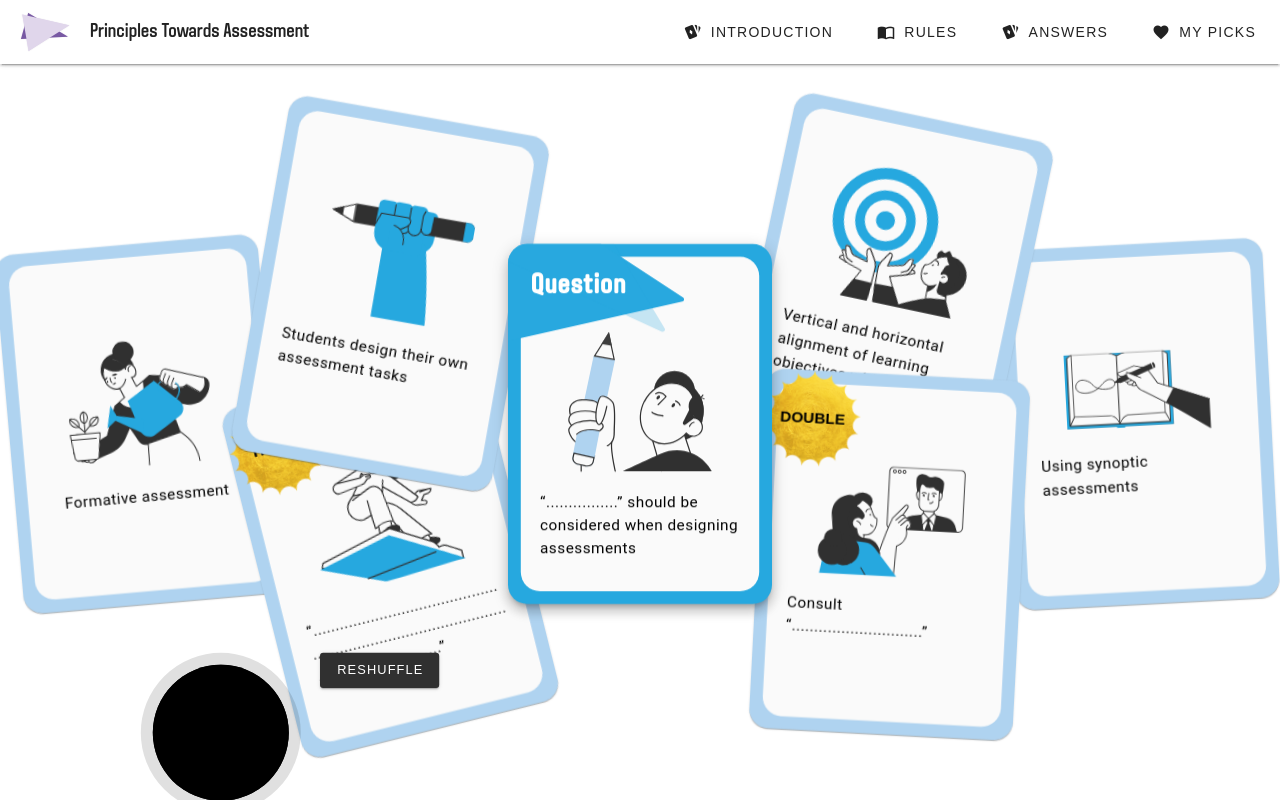
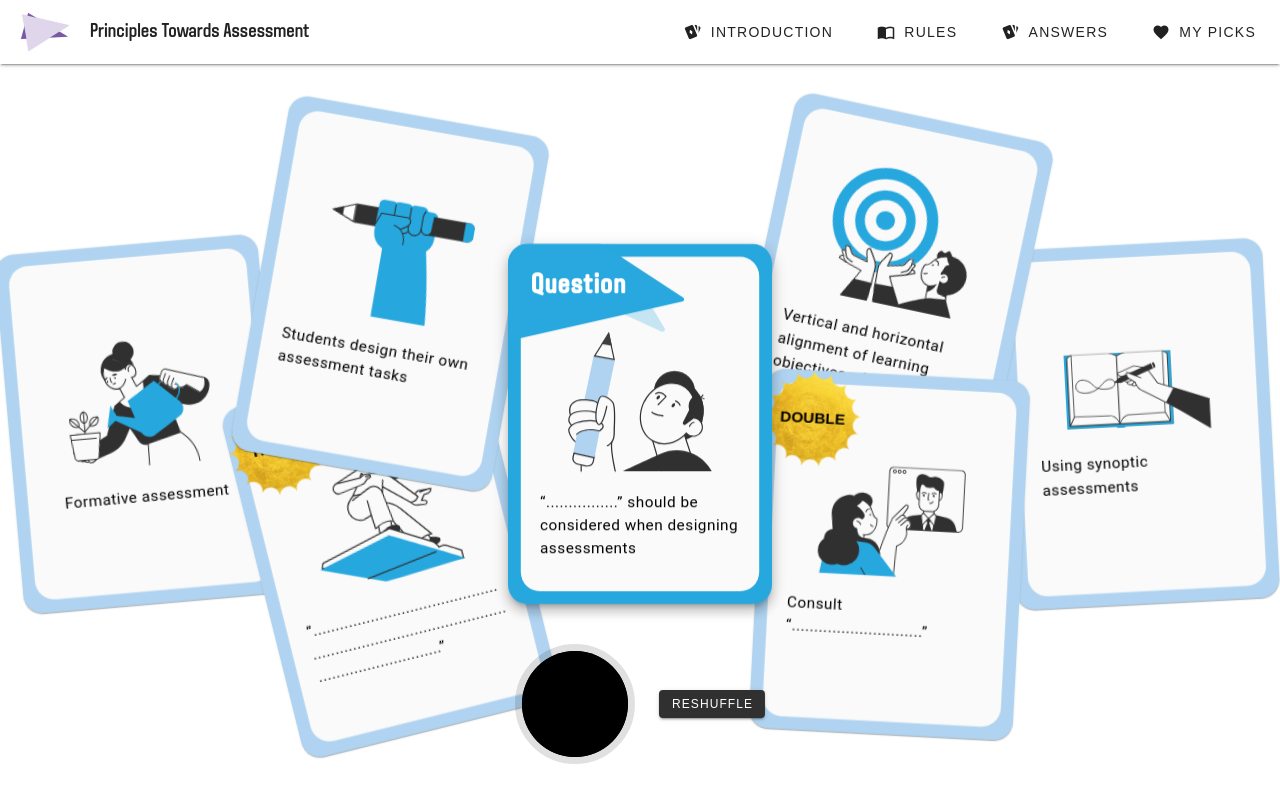
Before and after one commit to bpdavies92/principles-for-assessment, a Vue app: page / in a window 1280 px wide. Built offline with nearby package versions, Linux system fonts and the light colour scheme.

Commit message:
Updated position of points radia meter, and  paddin on rules container

```diff
--- a/src/components/CardGame.vue
+++ b/src/components/CardGame.vue
@@ -1,8 +1,24 @@
 <template>
   <AnswerInputBox :indexNum="modelIndex" />
 
-  <div class="overflow-hidden">
+  <div class="overflow-hidden position-relative" >
     <v-container v-resize="onResize" color="#fafafa" ref="main" class="ml-auto mr-auto" max-width="1350">
+          <v-sheet v-if="windowSize.x >= 960"  color="transparent" class="points">
+          <v-progress-circular
+            :model-value="gameProgress"
+            rotate="360"
+            size="120"
+            width="14"
+            color="#303030"
+
+          >
+            <div class="d-flex align-center justify-center flex-column mt-n1">
+              <div class="mb-n1 text-body-1">{{ gamePoints }}</div>
+              <div class="text-body-1">points</div>
+            </div>
+          </v-progress-circular>
+          <v-btn class="ml-6" @click="reshuffleCards" color="#303030" size="small">Reshuffle</v-btn>
+      </v-sheet>
       <v-sheet class="position-relative card-container mr-auto ml-auto" height="102vh" color="transparent">
 
         <FlashCard
@@ -67,24 +83,10 @@
           Next card
         </v-btn>
 
-        <v-sheet v-if="windowSize.x >= 960" width="100%" color="transparent" class="points">
-          <v-progress-circular
-            :model-value="gameProgress"
-            rotate="360"
-            size="200"
-            width="30"
-            color="#303030"
 
-          >
-            <div class="d-flex align-center justify-center flex-column mt-n1">
-              <div class="mb-n1 text-body-1">{{ gamePoints }}</div>
-              <div class="text-body-1">points</div>
-            </div>
-          </v-progress-circular>
-          <v-btn class="ml-6" @click="reshuffleCards" color="#303030" size="large">Reshuffle</v-btn>
-      </v-sheet>
       </v-sheet>
     </v-container>
+
   </div>
 </template>
 
--- a/src/components/Rules.vue
+++ b/src/components/Rules.vue
@@ -9,13 +9,13 @@
             class="mr-auto ml-auto pa-md-6 pa-sm-1 rules-container"
             rounded="xl"
         >
-            <h2 class="text-h2 mb-3 ml-sm-3 mt-md-0 mt-sm-3 ml-3">Rules</h2>
+            <h2 class="text-h2">Rules</h2>
 
             <v-list
                 bg-color="transparent"
                 lines="three"
                 height="min-content"
-                class="rules pa-0"
+                class="rules"
             >
                 <v-list-item color="#fafafa" class="rules-top">
                     <div class="list-layout">
@@ -39,7 +39,7 @@
                     </div>
                 </v-list-item>
 
-                <v-list-item>
+                <v-list-item class="rules-top">
                     <div class="list-layout">
                         <div class="number"><span>3</span></div>
                         <div>
@@ -50,7 +50,7 @@
                     </div>
                 </v-list-item>
 
-                <v-list-item>
+                <v-list-item class="rules-top">
                     <div class="list-layout">
                         <div class="number"><span>4</span></div>
                         <div>
--- a/src/layouts/default.vue
+++ b/src/layouts/default.vue
@@ -21,9 +21,6 @@
 
     </v-app-bar>
 
-
-
-
     <div class="text-center pa-4">
     <v-dialog
       v-model="drawer"
@@ -31,10 +28,8 @@
       fullscreen
     >
 
-
       <v-card>
         <v-toolbar>
-
 
           <v-toolbar-title>Principles Towards Assessment</v-toolbar-title>
 
--- a/src/styles/card-game.scss
+++ b/src/styles/card-game.scss
@@ -2,23 +2,13 @@
 
 .points {
     position: absolute;
-    top:85%;
-    bottom:50%;
-    right:50%;
-    left:50%;
+    left: 50%;
+    right: 50%;
+    bottom: 50%;
+    top: 76%;
     transform: translate(-50%, -50%);
-    z-index: 2;
-    margin-right: auto;
-    display: flex;
-
-    @include breakpoints.respond('small') {
-      width: 100%;
-      display: flex;
-      align-items: center;
-      justify-content: center;
-      position: relative;
-      margin-top: 6rem;
-    }
+    width: max-content;
+    z-index: 400;
   }
 
   .question-card-top {
--- a/src/styles/rules.scss
+++ b/src/styles/rules.scss
@@ -2,6 +2,9 @@
 
 .rules-top {
     z-index: 399;
+    padding-right: 0 !important;
+    padding-left: 0 !important;
+    margin: 0;
 }
 
 .sticker-img-container {
@@ -42,6 +45,8 @@
 
 .rules {
     font-size: 2rem;
+    padding: 0;
+    margin: 0;
 
     @include breakpoints.respond('small') {
         font-size: 1.2rem;
@@ -49,6 +54,7 @@
 
     &-container {
         max-width: 50rem;
+        padding: 1rem;
 
     }
 
@@ -101,8 +107,8 @@
     }
 
     &-images:nth-child(7) {
-        left: 92%;
-        top: 90%;
+        left: 2%;
+        top: 80%;
         animation: wiggle 15s ease-in-out infinite both;
 
     }
```
Also changed, not shown: src/styles/mixins.scss (added).
